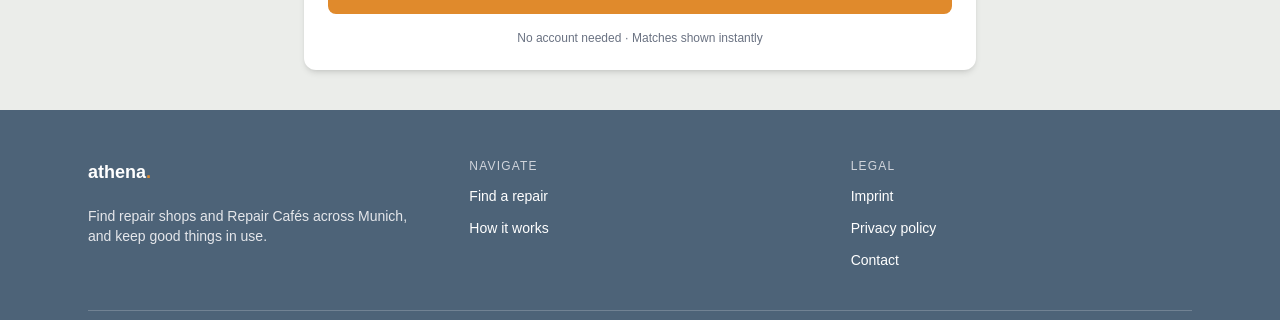
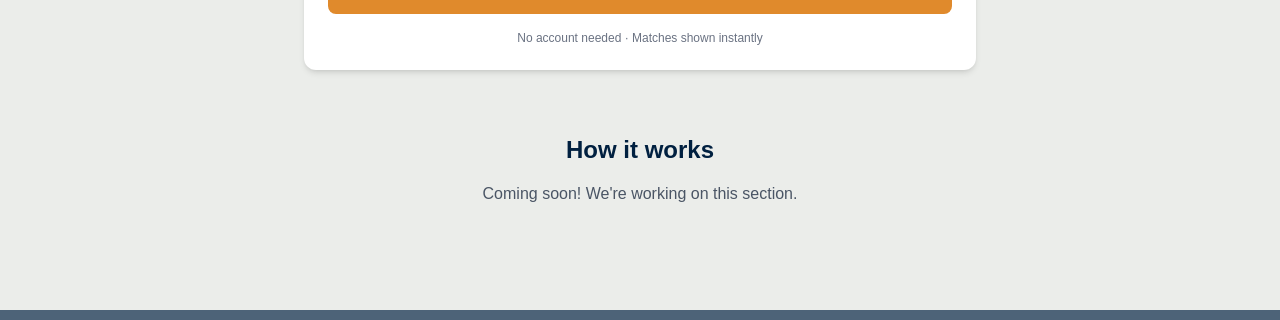
Before and after one commit to ReDI-LAB/athena, a Next.js app in the folder frontend/: page / in a window 1280 px wide. Shown: the part 597-917 px from the top of the page. Built offline with nearby package versions, Linux system fonts and the light colour scheme; no server answers.

Commit message:
fix: add navigation targets for search and how it works

```diff
--- a/frontend/app/page.tsx
+++ b/frontend/app/page.tsx
@@ -135,6 +135,7 @@ export default function Home() {
     e.preventDefault();
 
     if (parsing) return;
+    setError("");
 
     const query = searchText.trim();
     const result = await handleParseSearch();
@@ -256,9 +257,16 @@ export default function Home() {
             {error}
           </p>
         )}
-
         {/* Estimation results returned by the backend */}
         {data !== null && <EstimationResult data={data} />}
+
+        {/* How it works */}
+        <section id="how-it-works" className="py-16 text-center">
+          <h2 className="text-2xl font-semibold">How it works</h2>
+          <p className="mt-4 text-gray-600">
+            Coming soon! We&apos;re working on this section.
+          </p>
+        </section>
       </main>
 
       {/* Footer */}
--- a/frontend/components/RepairSearchForm.tsx
+++ b/frontend/components/RepairSearchForm.tsx
@@ -36,6 +36,7 @@ export default function RepairSearchForm({
 
   return (
     <form
+      id="search"
       onSubmit={onSubmit}
       className="w-full max-w-2xl bg-white rounded-xl p-6 shadow-md"
     >
```
